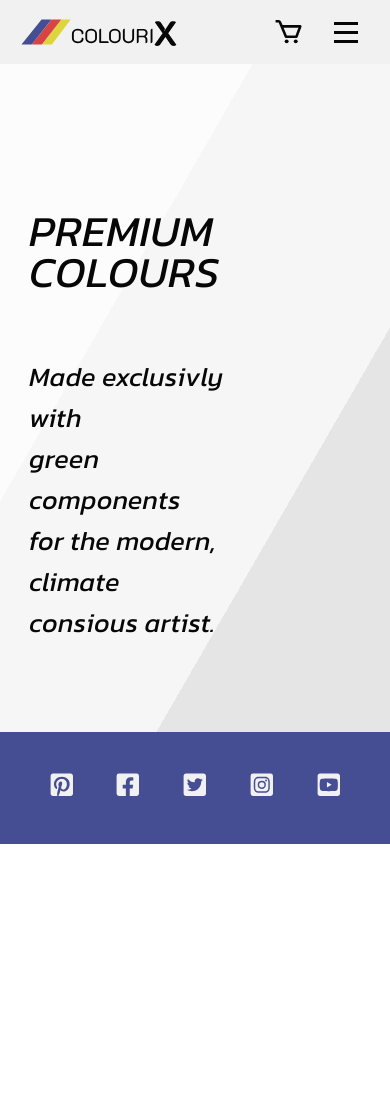
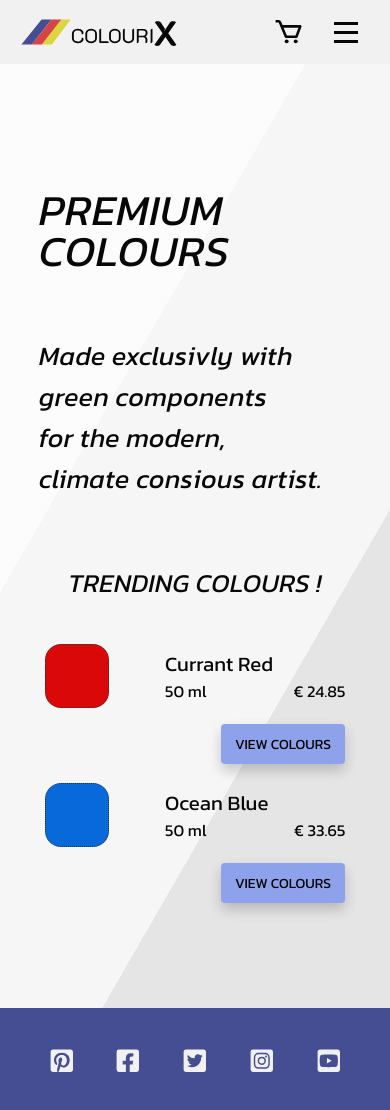
Before and after one commit to Patrick-Svensson/colourix, a React (Create React App) app: page / in a window 390 px wide. Shown: the top 1110 px of the page. Before the commit the page ends 844 px from the top, so only its background shows below. Built offline with nearby package versions, Linux system fonts and the light colour scheme.

Commit message:
Add resposive style to Home.

```diff
--- a/src/Pages/Home.css
+++ b/src/Pages/Home.css
@@ -4,6 +4,7 @@
     display: flex;
     justify-content: center;
     align-items: center;
+    overflow: scroll;
 }
 
 .homeContentContainer {
@@ -12,8 +13,6 @@
     height: 50%;
     display: flex;
     justify-content: space-between;
-    flex-wrap: wrap;
-    overflow: scroll;
 }
 
 .homeHeader {
@@ -43,8 +42,9 @@
 }
 
 .homeAside {
-    width: 25rem;
+    width: 29rem;
     height: 100%;
+    max-height: 30rem;
     display: flex;
     flex-direction: column;
     justify-content: center;
@@ -52,7 +52,7 @@
 }
 
 .trendColHeading {
-    font-size: clamp(1.2rem, 0.9143rem + 1.4286vw, 2.2rem);
+    font-size: clamp(1.6rem, 1.4rem + 0.8889vw, 2.2rem);
     text-transform: uppercase;
     letter-spacing: 0.02rem;
     padding-bottom: 2rem;
@@ -65,6 +65,7 @@
     flex-direction: column;
     justify-content: space-between;
     align-items: flex-end;
+    padding-right: 2rem;
 }
 
 .trendColItemContainer {
@@ -85,3 +86,61 @@
 .trendColButton {
     margin-left: auto;
 }
+
+/* Screen breakpoint 1184px */
+
+@media screen and (max-width: 65rem) {
+    .home {
+        height: 80rem;
+    }
+
+    .homeContentContainer {
+        height: 65%;
+        width: 60%;
+        flex-direction: column;
+        justify-content: space-around;
+    }
+
+    .homeHeader {
+        width: 100%;
+    }
+
+    .homeAside {
+        align-self: flex-end;
+        padding-top: 4rem;
+    }
+}
+
+/* Screen breakpoint 752px */
+
+@media screen and (max-width: 47rem) {
+    .home {
+        height: 70rem;
+    }
+
+    .homeContentContainer {
+        width: 80%;
+    }
+}
+
+/* Screen breakpoint 544px */
+
+@media screen and (max-width: 34rem) {
+    .home {
+        padding-bottom: 2rem;
+    }
+
+    .homeAside {
+        width: 100%;
+        align-items: center;
+    }
+
+    .trendColours {
+        align-items: center;
+        padding: 0;
+    }
+
+    .trendColItemContainer:last-child {
+        align-self: center;
+    }
+}
```
